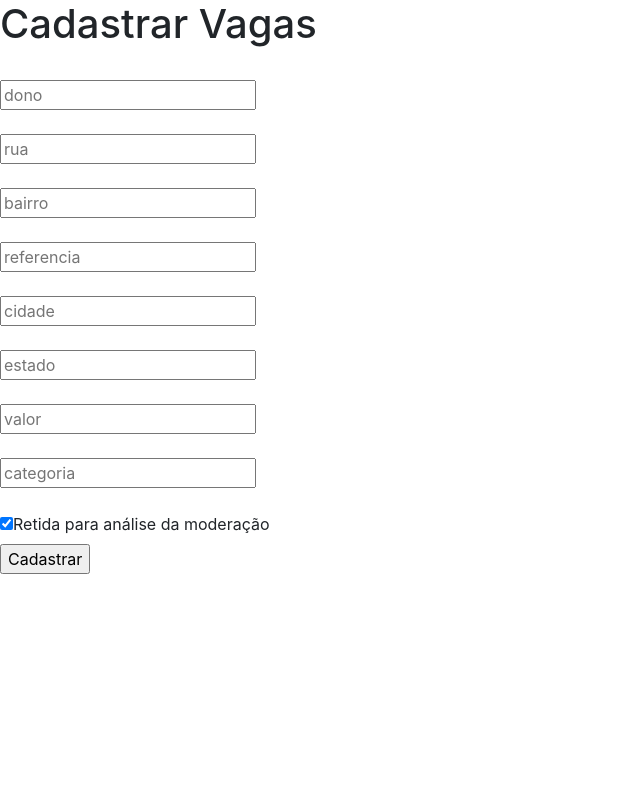
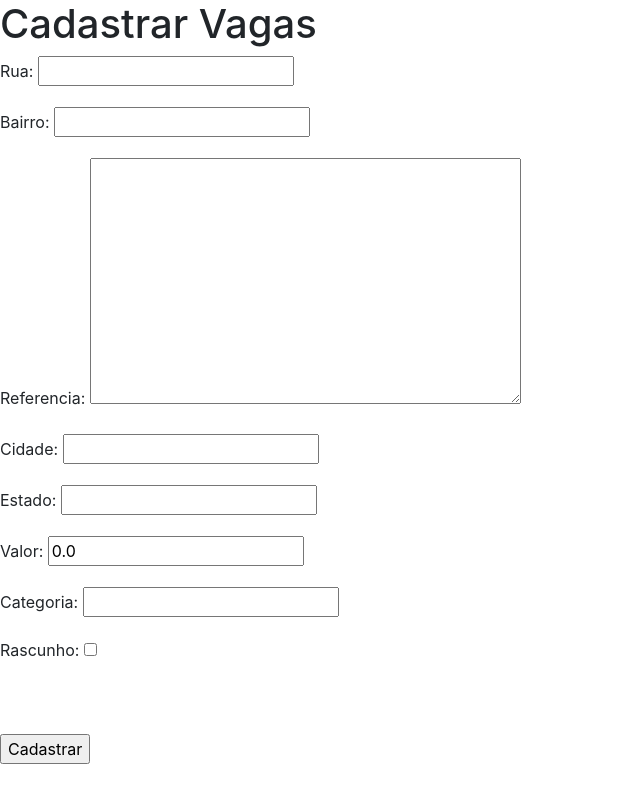
Before and after one commit to trabalhosiffartrezzi/trabalhos, a Django app: page /painel/cadastravaga in a window 1280 px wide. Shown: the whole page, without its empty margins (0-640 px from the left). Run offline with Django 3.2, Linux system fonts and the light colour scheme; some libraries are stand-ins or nearby versions.

Commit message:
ajuste do rascunho

```diff
--- a/estacionamento/painel/forms.py
+++ b/estacionamento/painel/forms.py
@@ -7,7 +7,6 @@ class FormLogin(forms.Form):
 	senha = forms.CharField(widget=forms.PasswordInput, min_length=8, max_length=20)
 
 class FormVaga(forms.Form):
-	dono = forms.CharField(label="dono")
 	rua = forms.CharField(max_length=200)
 	bairro = forms.CharField(max_length=100)
 	referencia = forms.CharField(widget=forms.Textarea, max_length=200)
--- a/estacionamento/painel/templates/painel/cadastravaga.html
+++ b/estacionamento/painel/templates/painel/cadastravaga.html
@@ -6,17 +6,8 @@
 <h1>Cadastrar Vagas</h1>
 <form action="/painel/cadastravaga" method="POST">
    {% csrf_token %}
-   {{ form.as_v }}
+   {{ form.as_p }}
    <br>
-   <input type="text" name="dono" placeholder="dono"><br><br>
-   <input type="text" name="rua" placeholder="rua"><br><br>
-   <input type="text" name="bairro" placeholder="bairro"><br><br>
-   <input type="text" name="referencia" placeholder="referencia"><br><br>
-   <input type="text" name="cidade" placeholder="cidade"><br><br>
-   <input type="text" name="estado" placeholder="estado"><br><br>
-   <input type="text" name="valor" placeholder="valor"><br><br>
-   <input type="text" name="categoria" placeholder="categoria"><br><br>
-   <input type="checkbox" name="rascunho" checked ><label for="True"> Retida para análise da moderação</label>
 
    <br>
    <input type="submit" value="Cadastrar" />
--- a/estacionamento/painel/views.py
+++ b/estacionamento/painel/views.py
@@ -18,7 +18,7 @@ def index(request):
 
 def vagas(request):
 
-	lista_vagas = Vaga.objects.all()
+	lista_vagas = Vaga.objects.filter(rascunho=False)
 	contexto = {'lista_vagas': lista_vagas}
 	return render(request, 'painel/vagas.html', contexto)
 
```
Also changed, not shown: estacionamento/db.sqlite3, 1 other file.
